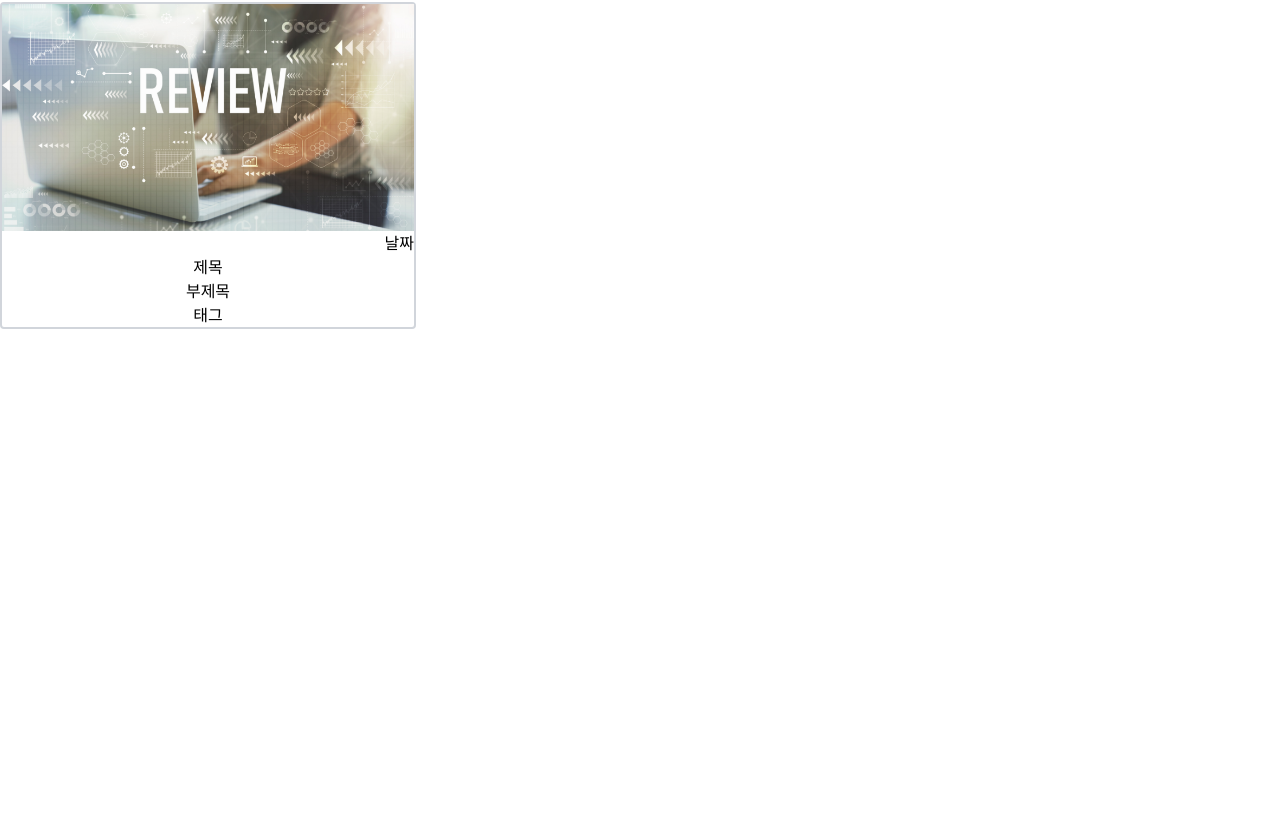
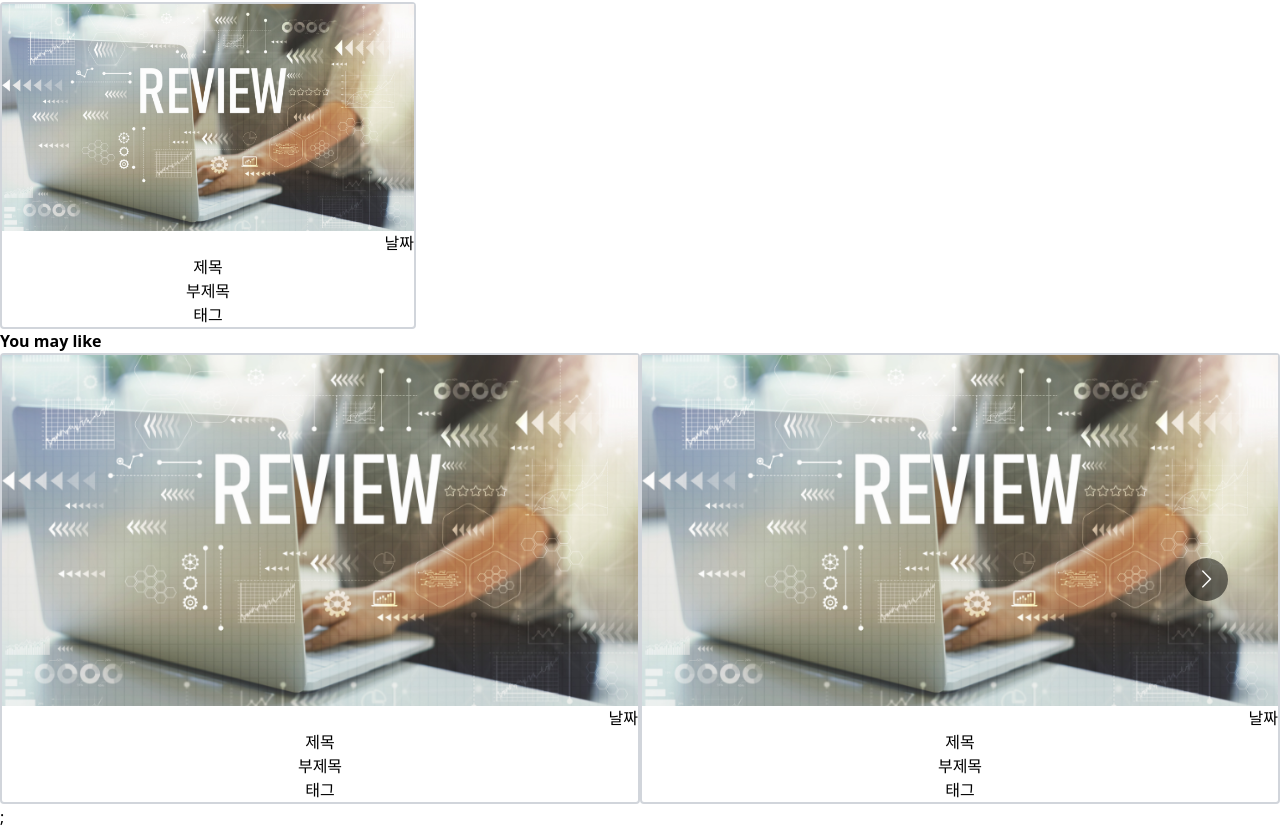
Before and after one commit to yhj12345/my_blog, a Next.js app: page / in a window 1280 px wide. Shown: the part 674-1503 px from the top of the page. Before the commit the page ends 1003 px from the top, so only its background shows below. Built offline with nearby package versions, Linux system fonts and the light colour scheme.

Commit message:
[FE] add: youMayLike 컴포넌트 제작

```diff
--- a/package.json
+++ b/package.json
@@ -19,6 +19,7 @@
     "postcss": "8.4.23",
     "react": "18.2.0",
     "react-dom": "18.2.0",
+    "react-multi-carousel": "^2.8.4",
     "tailwindcss": "3.3.2",
     "typescript": "5.0.4"
   }
--- a/src/app/page.tsx
+++ b/src/app/page.tsx
@@ -1,11 +1,47 @@
+"use client";
+import Card from "@/components/Card";
 import FeaturedPosts from "@/components/FeaturedPosts";
 import Profile from "@/components/Profile";
 
+import Carousel from "react-multi-carousel";
+import "react-multi-carousel/lib/styles.css";
+
 export default function Home() {
+  const responsive = {
+    superLargeDesktop: {
+      // the naming can be any, depends on you.
+      breakpoint: { max: 4000, min: 3000 },
+      items: 5,
+    },
+    desktop: {
+      breakpoint: { max: 3000, min: 1024 },
+      items: 3,
+    },
+    tablet: {
+      breakpoint: { max: 1024, min: 464 },
+      items: 2,
+    },
+    mobile: {
+      breakpoint: { max: 464, min: 0 },
+      items: 1,
+    },
+  };
   return (
     <section className="w-full">
       <Profile />
       <FeaturedPosts />
+      <div className="max-w-screen-xl mx-auto">
+        <h3 className="font-bold">You may like</h3>
+        <Carousel responsive={responsive}>
+          <Card />
+          <Card />
+          <Card />
+          <Card />
+          <Card />
+          <Card />
+        </Carousel>
+        ;
+      </div>
     </section>
   );
 }
```
Also changed, not shown: 1 other file (tests, documents, lock files or other folders).
